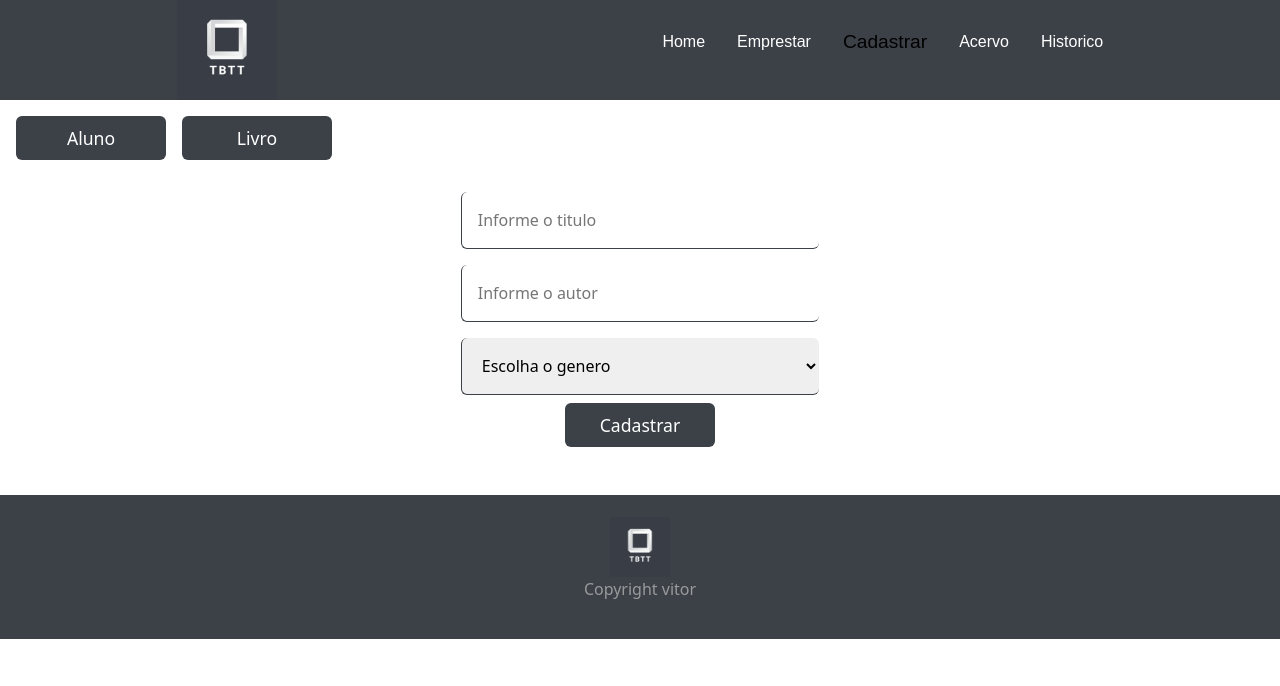
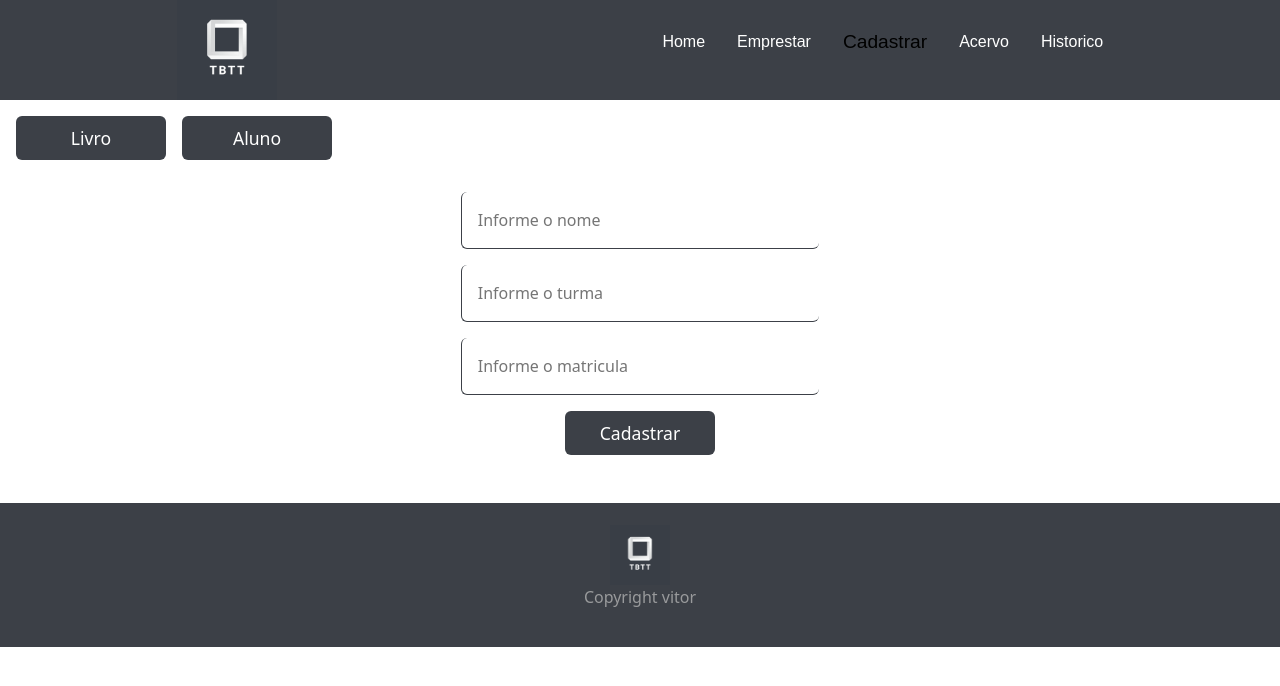
Before and after one commit to vitorAlbarado/TBTT, a React (Create React App) app: page /cadastrar in a window 1280 px wide. Both pictures are taken after a click on the button "Aluno". Shown: the top 686 px of the page. Built offline with nearby package versions, Linux system fonts and the light colour scheme.

Commit message:
add form aluno and Livro

```diff
--- /dev/null
+++ b/src/Interfaces/AlunoData.ts
@@ -0,0 +1,7 @@
+
+
+export default interface AlunoData{
+    nome:string,
+    turma:string,
+    matricula:number
+}
--- a/src/Interfaces/FormData.ts
+++ b/src/Interfaces/FormData.ts
@@ -5,5 +5,8 @@ export default interface FormData  {
     idAluno?:number,
     idLivro?:string,
     data:string,
-    prazo?:number
+    prazo?:number,
+    nome:string,
+    turma:string,
+    matricula:number
   };
--- a/src/pages/cadastrar/cadastrar.tsx
+++ b/src/pages/cadastrar/cadastrar.tsx
@@ -1,79 +1,30 @@
+import { useState } from 'react';
 import styles from '../../components/formulario/Formulario.module.scss';
 import button from '../../components/formulario/button/Button.module.scss';
-import { useForm } from 'react-hook-form'
-import { yupResolver } from '@hookform/resolvers/yup';
-import * as yup from "yup";
-import Input from 'components/formulario/input';
-import Button from 'components/formulario/button';
-import FormData from 'Interfaces/FormData';
-import style from '../../components/formulario/input/Input.module.scss';
-import classnames from 'classnames';
-import axios from 'axios';
+import FormLivro from './formLivro';
+import classNames from 'classnames';
+import FormAluno from './formAluno';
+
 
 export default function Cadastrar() {
-    const schema2 = yup.object({
-        titulo: yup.string(),
-        autor: yup.string().required("Campo obrigatório"),
-        genero: yup.string(),
-    }).required();
-
-    const { register, handleSubmit, reset, formState: { errors } } = useForm<FormData>({
-        mode: 'onChange',
-        resolver: yupResolver(schema2),
-
-    });
-
-    function onSubmit(data: FormData) {
-
-        axios({
-            method: 'POST',
-            headers: { 'Content-Type': 'application/json' },
-            data: JSON.stringify(data),
-            url: 'http://localhost:8080/livros'
-        })
-            .then(response => console.log(response.data))
-            .catch(errors => console.log(errors.response.data.message))
-        reset();
-    }
-
-
+    const [form, setForm] = useState("livro")
     return (
         <section className={styles.container}>
             <div className={styles.botoesDeSelecao}>
-                <button className={button.button}>Aluno</button>
-                <button className={button.button}>Livro</button>
+
+                <button className={classNames({
+                    [button.button]: true,
+                    [button.active]: form === 'livro'
+                })}
+                    key='livro' onClick={() => setForm('livro')}>Livro</button>
+
+                <button className={classNames({
+                    [button.button]: true,
+                    [button.active]: form === 'aluno'
+                })} key='aluno' onClick={() => setForm('aluno')}>Aluno</button>
+
             </div>
-
-            <form className={styles.form} onSubmit={handleSubmit(onSubmit)} >
-                <fieldset className={styles.form__field}>
-
-                    <Input register={register} label='titulo' ph='Informe o titulo' type="text" error={errors.titulo ? true : false} />
-                    <span className={styles.form__field__errorMessage}>{errors.titulo?.message}</span>
-
-                    <Input register={register} label="autor" ph='Informe o autor' type="text" error={errors.autor ? true : false} />
-                    <span className={styles.form__field__errorMessage}>{errors.autor?.message}</span>
-
-
-                    <div className={style.form}>
-                        <select className={classnames({
-                            [style.form__input]: true,
-                            [style.form__input__error]: errors.idAluno?.message
-                        })}
-                            {...register("genero")}
-                        >
-                            <option value="">Escolha o genero</option>
-                            <option value="TERROR">TERROR</option>
-                            <option value="FICÇÃO">FICÇÃO</option>
-                            <option value="DRAMA">DRAMA</option>
-                            <option value="SUSPENSE">SUSPENSE</option>
-                            <option value="AVENTURA">AVENTURA</option>
-                            <option value="ROMANCE">ROMANCE</option>
-
-                        </select>
-                    </div>
-                    <Button value="Cadastrar" />
-                </fieldset>
-            </form>
+            {form === 'livro' ? <FormLivro /> : <FormAluno/>}
         </section>
     )
 }
--- /dev/null
+++ b/src/pages/cadastrar/formAluno.tsx
@@ -0,0 +1,53 @@
+import styles from '../../components/formulario/Formulario.module.scss';
+import button from '../../components/formulario/button/Button.module.scss';
+import { useForm } from 'react-hook-form'
+import { yupResolver } from '@hookform/resolvers/yup';
+import * as yup from "yup";
+import Input from 'components/formulario/input';
+import Button from 'components/formulario/button';
+import FormData from 'Interfaces/FormData';
+import style from '../../components/formulario/input/Input.module.scss';
+import classnames from 'classnames';
+import axios from 'axios';
+import AlunoData from 'Interfaces/AlunoData';
+
+export default function FormAluno() {
+    const schema2 = yup.object({
+        nome: yup.string().required("Campo obrigatório"),
+        turma: yup.string().required("Campo obrigatório"),
+        matricula: yup.number().required("Campo obrigatório").positive().integer(),
+    }).required();
+
+    const { register, handleSubmit, reset, formState: { errors } } = useForm<FormData>({
+        mode: 'onChange',
+        resolver: yupResolver(schema2),
+
+    });
+
+    function onSubmit(data: AlunoData) {
+        axios({
+            method: 'POST',
+            headers: { 'Content-Type': 'application/json' },
+            data: JSON.stringify(data),
+            url: 'http://localhost:8080/alunos'
+        })
+            .then(response => console.log(response))
+            .catch(errors => console.log(errors))
+
+    }
+
+    return (
+        <form className={styles.form} onSubmit={handleSubmit(onSubmit)} >
+            <fieldset className={styles.form__field}>
+                <Input register={register} label='nome' ph='Informe o nome' type="text" error={errors.nome ? true : false} />
+                <span className={styles.form__field__errorMessage}>{errors.nome?.message}</span>
+                <Input register={register} label="turma" ph='Informe o turma' type="text" error={errors.turma ? true : false} />
+                <span className={styles.form__field__errorMessage}>{errors.turma?.message}</span>
+                <Input register={register} label="matricula" ph='Informe o matricula' type="number" error={errors.matricula ? true : false} />
+                <span className={styles.form__field__errorMessage}>{errors.matricula?.message}</span>
+
+                <Button value="Cadastrar" />
+            </fieldset>
+        </form>
+    )
+}
--- /dev/null
+++ b/src/pages/cadastrar/formLivro.tsx
@@ -0,0 +1,68 @@
+import styles from '../../components/formulario/Formulario.module.scss';
+import button from '../../components/formulario/button/Button.module.scss';
+import { useForm } from 'react-hook-form'
+import { yupResolver } from '@hookform/resolvers/yup';
+import * as yup from "yup";
+import Input from 'components/formulario/input';
+import Button from 'components/formulario/button';
+import FormData from 'Interfaces/FormData';
+import style from '../../components/formulario/input/Input.module.scss';
+import classnames from 'classnames';
+import axios from 'axios';
+
+export default function FormLivro() {
+  const schema2 = yup.object({
+    titulo: yup.string(),
+    autor: yup.string().required("Campo obrigatório"),
+    genero: yup.string(),
+  }).required();
+
+  const { register, handleSubmit, reset, formState: { errors } } = useForm<FormData>({
+    mode: 'onChange',
+    resolver: yupResolver(schema2),
+
+  });
+
+  function onSubmit(data: FormData) {
+    axios({
+      method: 'POST',
+      headers: { 'Content-Type': 'application/json' },
+      data: JSON.stringify(data),
+      url: 'http://localhost:8080/livros'
+    })
+      .then(response => console.log(response.data))
+      .catch(errors => console.log(errors.response.data.message))
+    reset();
+  }
+
+  return (
+    <form className={styles.form} onSubmit={handleSubmit(onSubmit)} >
+      <fieldset className={styles.form__field}>
+        <Input register={register} label='titulo' ph='Informe o titulo' type="text" error={errors.titulo ? true : false} />
+          <span className={styles.form__field__errorMessage}>{errors.titulo?.message}</span>
+        <Input register={register} label="autor" ph='Informe o autor' type="text" error={errors.autor ? true : false} />
+          <span className={styles.form__field__errorMessage}>{errors.autor?.message}</span>
+
+        <div className={style.form}>
+          <select className={classnames({
+            [style.form__input]: true,
+            [style.form__input__error]: errors.idAluno?.message
+          })}
+            {...register("genero")}
+          >
+            <option value="">Escolha o genero</option>
+            <option value="TERROR">TERROR</option>
+            <option value="FICÇÃO">FICÇÃO</option>
+            <option value="DRAMA">DRAMA</option>
+            <option value="SUSPENSE">SUSPENSE</option>
+            <option value="AVENTURA">AVENTURA</option>
+            <option value="ROMANCE">ROMANCE</option>
+
+          </select>
+        </div>
+        <span></span>
+        <Button value="Cadastrar" />
+      </fieldset>
+    </form>
+  )
+}
```
